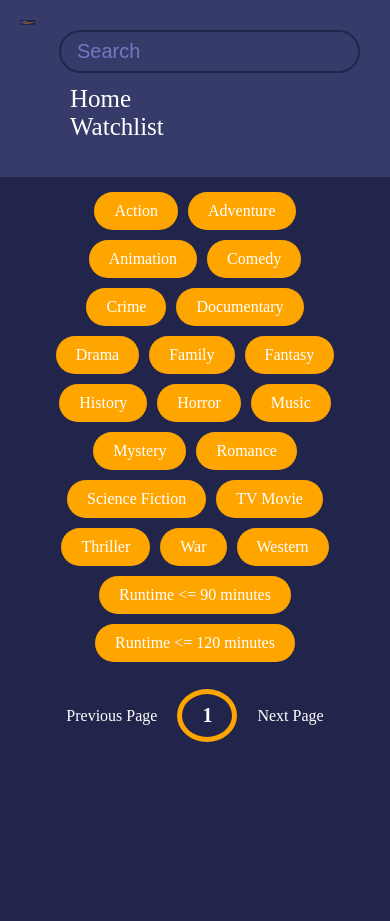
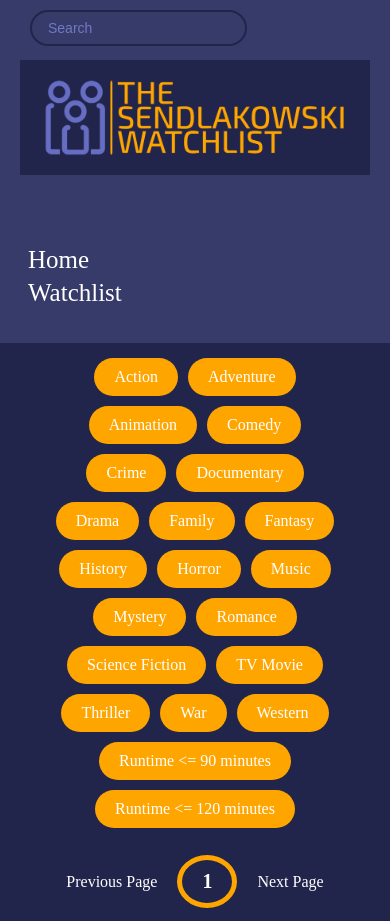
Before and after one commit to asendlakowski/SendlakowskiWatchlist, a plain HTML site: page index.html in a window 390 px wide. Before the commit the page ends 844 px from the top, so only its background shows below. Drawn offline with Linux system fonts and the light colour scheme; no server answers.

Commit message:
Update style.css

```diff
--- a/style.css
+++ b/style.css
@@ -3,6 +3,11 @@ ul.nav a{text-decoration:none; color: white; font-size: 25px; padding-top: 5px;}
 ul.nav a:hover {border-bottom: 1px solid #979797}
 ul.nav{list-style-type:none; position: relative; padding: 20px}
 ul.nav li {display: inline-block; padding: 0 50px}
+
+.header-container {
+    display: flex;
+    align-items: center;
+}
 
 .nav-right {
     padding: 30px;
@@ -45,6 +50,7 @@ header{
     border-radius: 50px;
     font-size: 20px;
     color:#fff;
+
 
     /* font-family: inherit; */
 }
@@ -291,6 +297,43 @@ main{
     }
   }
 
+    @media (max-width: 1150px)
+    {
+        .logo {max-width:25%; height:auto; padding: 20px;}
+        /* ul.nav li {padding: 0 10px} */
+    }
+
+    @media (max-width: 950px)
+    {
+        /* .logo {max-width:25%; height:auto; padding: 20px;} */
+        ul.nav li {padding: 0 8px}
+    }
+
+    @media (max-width: 700px)
+    {
+        .logo {max-width:100%; height:auto; padding-top: 60px;}
+
+        ul.nav li {display: flex;
+            align-items: stretch;   /* initial setting; can be omitted */
+            flex-wrap: wrap;}
+        /* #form {display: block;} */
+        .nav-right {
+            padding-bottom: 50%;
+            padding-top: 10px;
+            position: absolute;
+            left: 0px;
+            float: left;
+        }
+        .search{font-size: 14px; }
+            .header-container {
+                display: grid;
+                grid-template-columns: 1fr;
+                grid-gap: 10px;
+            }
+        /* ul.nav {display: block;} */
+        /* ul.nav li {display: inline-block; padding: 0 50px} */
+    }
+
 
   .embed.hide{
       display: none;
```
